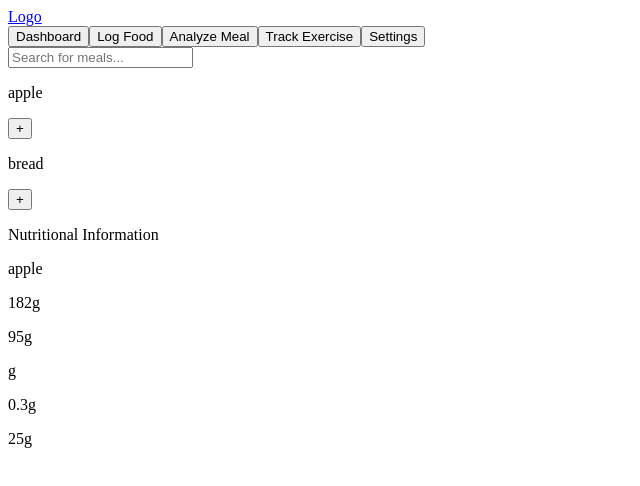
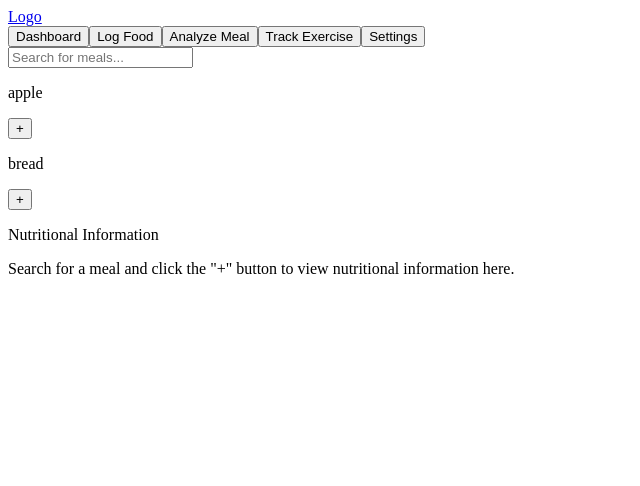
Before and after one commit to CMPT-276-SUMMER-2025/final-project-22-vines, a React (Vite) app in the folder react/healthmate/: page /analyzemeal in a window 1280 px wide. Shown: the top 486 px of the page, without its empty margins (0-640 px from the left). Built offline with nearby package versions, Linux system fonts and the light colour scheme.

Commit message:
Added nutritional information functionality with search results

```diff
--- a/react/healthmate/src/pages/AnalyzeMeal.jsx
+++ b/react/healthmate/src/pages/AnalyzeMeal.jsx
@@ -1,31 +1,40 @@
 import NavBar from '../components/NavBar'
 import {useState} from 'react'
 
-function SearchResult({food}) {
+function SearchResult({food, handleClick}) {
     return (
         <div>
             <p>{food.name}</p>
-            <button type="button">+</button>
+            <button type="button" onClick={() => handleClick(food)}>+</button>
         </div>
     )
 }
 
 function NutritionalInfo({food}) {
-    return (
-        <div>
-            <p>Nutritional Information</p>
-            <p>{food.name}</p>
-            <p>{food.serving}g</p>
-            <p>{food.calories}g</p>
-            <p>{food.protein}g</p>
-            <p>{food.fat}g</p>
-            <p>{food.carbohydrates}g</p>
-        </div>
-    )
+    if (food === "") {
+        return (
+            <div>
+                <p>Search for a meal and click the "+" button to view nutritional information here.</p>
+            </div>
+        )
+    }
+    else {
+        return (
+            <div>
+                <p>{food.name}</p>
+                <p>Serving size: {food.serving}g</p>
+                <p>Calories: {food.calories}</p>
+                <p>Protein: {food.protein}g</p>
+                <p>Fat: {food.fat}g</p>
+                <p>Carbohydrates: {food.carbohydrates}g</p>
+            </div>
+        )
+    }
 }
 
 function AnalyzeMeal() {
     const [searchQuery, setSearchQuery] = useState("");
+    const [info, setInfo] = useState("");
 
     const meals = [
         {
@@ -33,16 +42,18 @@ function AnalyzeMeal() {
             name: "apple",
             serving: 182,
             calories: 95,
+            protein: 0.5,
             fat: 0.3,
             carbohydrates: 25
         },
         {
             id: 1,
             name: "bread",
-            serving: 182,
-            calories: 95,
-            fat: 0.3,
-            carbohydrates: 25
+            serving: 29,
+            calories: 77,
+            protein: 2.6,
+            fat: 1,
+            carbohydrates: 14
         }
     ]
 
@@ -68,13 +79,14 @@ function AnalyzeMeal() {
                         {meals.map(
                             (food) =>
                                 food.name.toLowerCase().startsWith(searchQuery) && (
-                                    <SearchResult food={food} key={food.id} />
+                                    <SearchResult food={food} key={food.id} handleClick={setInfo}/>
                                 )
                         )}
                     </div>
                 </div>
                 <div className="nutritionalInfo">
-                    <NutritionalInfo food={meals[0]}/>
+                    <p>Nutritional Information</p>
+                    <NutritionalInfo food={info}/>
                 </div>
                 <div className="additionalInfo"></div>
             </div>
```
